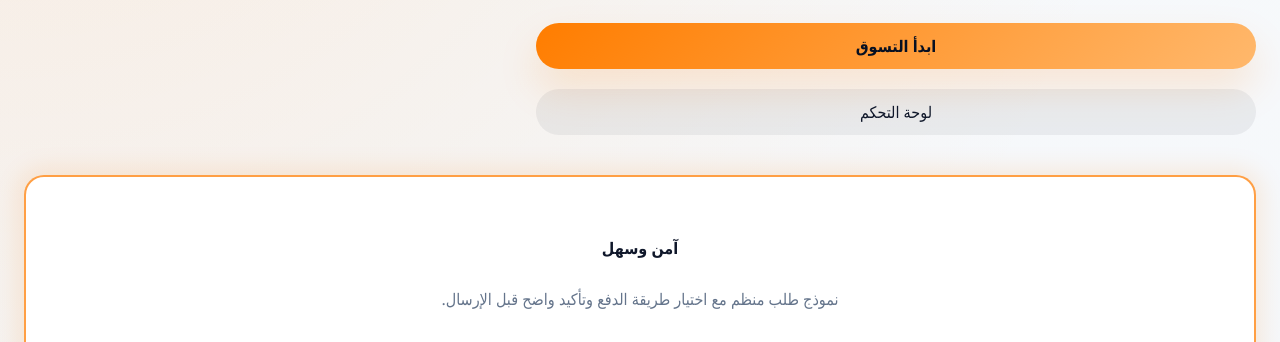
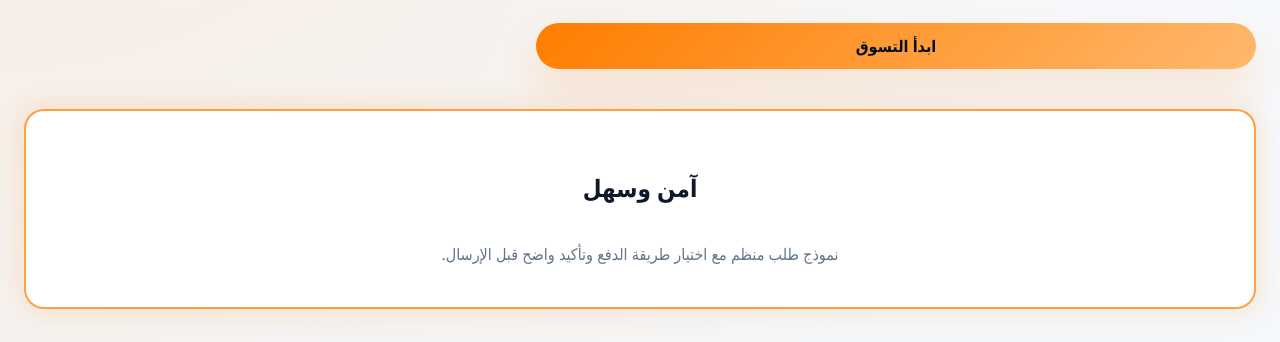
Before and after one commit to Medoxd60/FARFASHA-STORE, a plain HTML site: page index.html in a window 1280 px wide. Shown: the part 423-765 px from the top of the page. Drawn offline with Linux system fonts and the light colour scheme; no server answers.

Commit message:
Update index.html

```diff
--- a/index.html
+++ b/index.html
@@ -37,14 +37,13 @@
           <p>متجر إلكتروني مصمم بعناية، واجهة مستخدم بسيطة، وسلة تسوق ذكية. استعرض منتجاتنا، أضف للسلة، و أكمل الطلب بخطوات سهلة.</p>
           <div class="panel">
             <button class="btn" onclick="window.location.hash='#products'">ابدأ التسوق</button>
-            <button class="secondary-btn" onclick="window.location.hash='#admin'">لوحة التحكم</button>
           </div>
         </div>
       </div>
 
       <div class="features-grid">
         <div class="feature-box feature-highlight">
-          <h4>آمن وسهل</h4>
+          <h2>آمن وسهل</h2>
           <p>نموذج طلب منظم مع اختيار طريقة الدفع وتأكيد واضح قبل الإرسال.</p>
         </div>
       </div>
```
